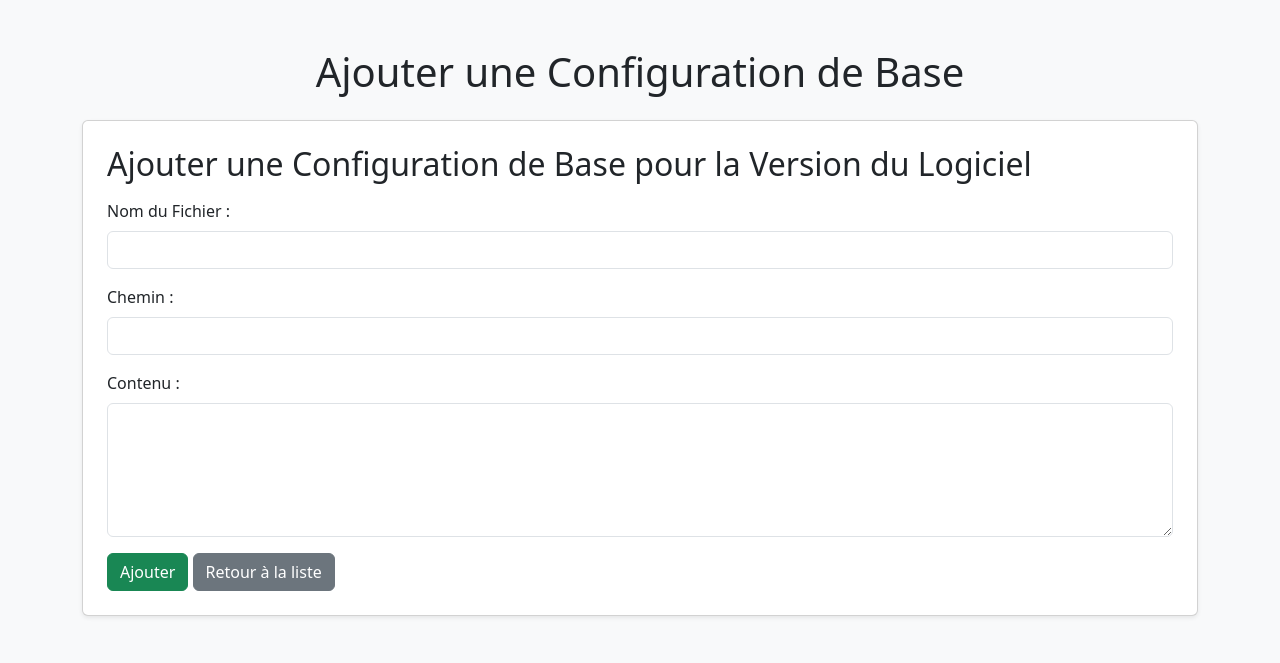
After one commit to bizbiz/Config-Analyzer, a Flask app: page /software_base_configurations/add/1 in a window 1280 px wide. The commit adds this page. Shown: the top 663 px of the page. Run offline with Flask 3, Linux system fonts and the light colour scheme.

Commit message:
bugged base config file management

```diff
--- a/config_analyzer/app/models.py
+++ b/config_analyzer/app/models.py
@@ -79,6 +79,7 @@ class SoftwareBaseConfigurationFile(db.Model):
     id = db.Column(db.Integer, primary_key=True)
     software_version_id = db.Column(db.Integer, db.ForeignKey('software_versions.id'), nullable=False)
     file_name = db.Column(db.String(100), nullable=False)
+    path = db.Column(db.String(255), nullable=False)
     content = db.Column(db.Text, nullable=False)
     created_at = db.Column(db.DateTime(timezone=True), server_default=func.now())
 
--- a/config_analyzer/app/routes/software_base_configurations.py
+++ b/config_analyzer/app/routes/software_base_configurations.py
@@ -10,22 +10,30 @@ def list_software_base_configurations(software_version_id):
     base_configurations = SoftwareBaseConfigurationFile.query.filter_by(software_version_id=software_version_id).all()
     return render_template('software_base_configurations.html', software_version=software_version, base_configurations=base_configurations)
 
-@software_base_configurations_bp.route('/software_base_configurations/add', methods=['POST'])
-def add_software_base_configuration():
-    software_version_id = request.form.get('software_version_id')
-    file_name = request.form.get('file_name')
-    content = request.form.get('content')
+@software_base_configurations_bp.route('/software_base_configurations/add/<int:software_version_id>', methods=['GET', 'POST'])
+def add_software_base_configuration(software_version_id):
+    if request.method == 'POST':
+        file_name = request.form.get('file_name')
+        path = request.form.get('path')
+        content = request.form.get('content')
 
-    if not software_version_id or not file_name or not content:
-        flash("La version du logiciel, le nom du fichier et le contenu sont obligatoires.", "error")
+        if not file_name or not path or not content:
+            flash("Le nom du fichier, le chemin et le contenu sont obligatoires.", "error")
+            return redirect(url_for('software_base_configurations.add_software_base_configuration', software_version_id=software_version_id))
+
+        existing_configuration = SoftwareBaseConfigurationFile.query.filter_by(software_version_id=software_version_id, file_name=file_name).first()
+        if existing_configuration:
+            flash("Une configuration de base avec ce nom de fichier existe déjà pour cette version de logiciel.", "error")
+            return redirect(url_for('software_base_configurations.add_software_base_configuration', software_version_id=software_version_id))
+
+        new_base_configuration = SoftwareBaseConfigurationFile(software_version_id=software_version_id, file_name=file_name, path=path, content=content)
+        db.session.add(new_base_configuration)
+        db.session.commit()
+
+        flash("Configuration de base ajoutée avec succès !", "success")
         return redirect(url_for('software_base_configurations.list_software_base_configurations', software_version_id=software_version_id))
 
-    new_base_configuration = SoftwareBaseConfigurationFile(software_version_id=software_version_id, file_name=file_name, content=content)
-    db.session.add(new_base_configuration)
-    db.session.commit()
-
-    flash("Configuration de base ajoutée avec succès !", "success")
-    return redirect(url_for('software_base_configurations.list_software_base_configurations', software_version_id=software_version_id))
+    return render_template('add_software_base_configuration.html', software_version_id=software_version_id)
 
 @software_base_configurations_bp.route('/software_base_configurations/edit/<int:base_configuration_id>', methods=['GET', 'POST'])
 def edit_software_base_configuration(base_configuration_id):
@@ -33,6 +41,7 @@ def edit_software_base_configuration(base_configuration_id):
     software_version_id = base_configuration.software_version_id
     if request.method == 'POST':
         base_configuration.file_name = request.form['file_name']
+        base_configuration.path = request.form['path']
         base_configuration.content = request.form['content']
 
         db.session.commit()
--- /dev/null
+++ b/config_analyzer/app/templates/add_software_base_configuration.html
@@ -0,0 +1,37 @@
+<!DOCTYPE html>
+<html lang="fr">
+<head>
+    <meta charset="UTF-8">
+    <meta name="viewport" content="width=device-width, initial-scale=1.0">
+    <title>Ajouter une Configuration de Base</title>
+    <link href="https://cdn.jsdelivr.net/npm/bootstrap@5.3.0-alpha3/dist/css/bootstrap.min.css" rel="stylesheet">
+    <link href="https://cdnjs.cloudflare.com/ajax/libs/font-awesome/6.0.0-beta3/css/all.min.css" rel="stylesheet">
+</head>
+<body class="bg-light">
+    <div class="container py-5">
+        <h1 class="text-center mb-4">Ajouter une Configuration de Base</h1>
+
+        <div class="card p-4 shadow-sm">
+            <h2 class="mb-3">Ajouter une Configuration de Base pour la Version du Logiciel</h2>
+            <form action="{{ url_for('software_base_configurations.add_software_base_configuration', software_version_id=software_version_id) }}" method="POST">
+                <div class="mb-3">
+                    <label for="file_name" class="form-label">Nom du Fichier :</label>
+                    <input type="text" id="file_name" name="file_name" class="form-control" required>
+                </div>
+                <div class="mb-3">
+                    <label for="path" class="form-label">Chemin :</label>
+                    <input type="text" id="path" name="path" class="form-control" required>
+                </div>
+                <div class="mb-3">
+                    <label for="content" class="form-label">Contenu :</label>
+                    <textarea id="content" name="content" class="form-control" rows="5" required></textarea>
+                </div>
+                <button type="submit" class="btn btn-success">Ajouter</button>
+                <a href="{{ url_for('software_base_configurations.list_software_base_configurations', software_version_id=software_version_id) }}" class="btn btn-secondary">Retour à la liste</a>
+            </form>
+        </div>
+    </div>
+
+    <script src="https://cdn.jsdelivr.net/npm/bootstrap@5.3.0-alpha3/dist/js/bootstrap.bundle.min.js"></script>
+</body>
+</html>
--- a/config_analyzer/app/templates/edit_software_base_configuration.html
+++ b/config_analyzer/app/templates/edit_software_base_configuration.html
@@ -27,6 +27,10 @@
                     <input type="text" id="file_name" name="file_name" class="form-control" value="{{ base_configuration.file_name }}" required>
                 </div>
                 <div class="mb-3">
+                    <label for="path" class="form-label">Chemin :</label>
+                    <input type="text" id="path" name="path" class="form-control" value="{{ base_configuration.path }}" required>
+                </div>
+                <div class="mb-3">
                     <label for="content" class="form-label">Contenu :</label>
                     <textarea id="content" name="content" class="form-control" rows="5" required>{{ base_configuration.content }}</textarea>
                 </div>
```
Also changed, not shown: config_analyzer/app/templates/software_versions.html (+29 -6 lines).
